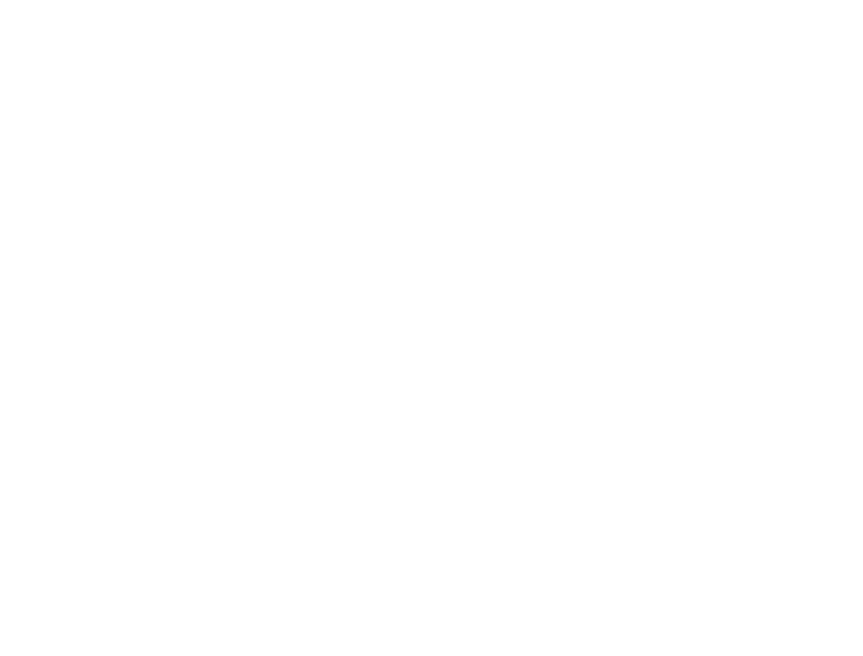
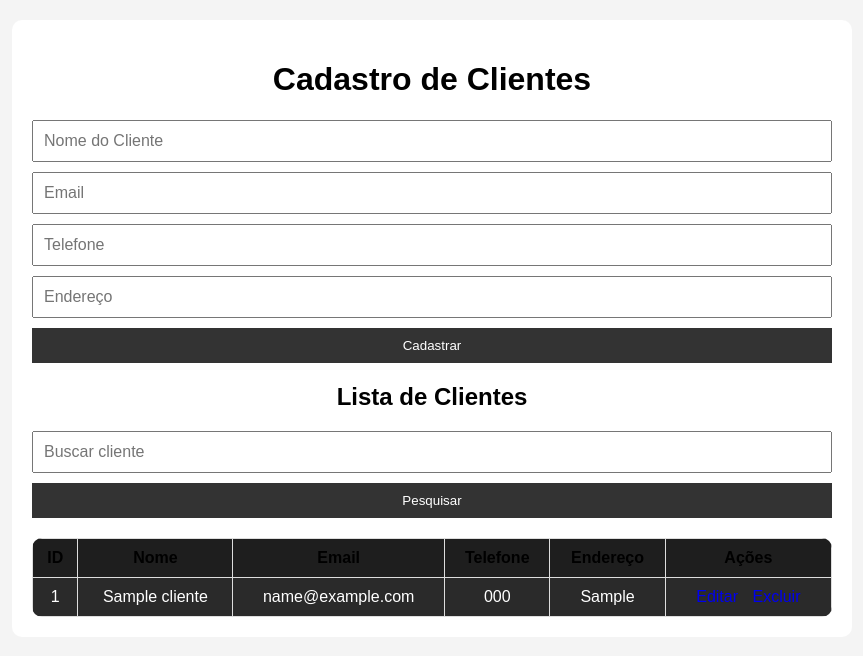
Before and after one commit to Karina-Amorim-Dev/SistemaCadastroPHP, a PHP site: page /Clientes/index.php in a window 1280 px wide. Before the commit the part shown is empty. Shown: the top 656 px of the page, without its empty margins (208-1071 px from the left). Run offline with PHP 8.4, Linux system fonts and the light colour scheme; tables that the repository leaves empty hold one stand-in row (values such as "Sample post").

Commit message:
feat: Criando o index de Clientes

```diff
--- a/Clientes/index.php
+++ b/Clientes/index.php
@@ -0,0 +1,97 @@
+<?php include '../conexao.php'; ?>
+
+<!DOCTYPE html>
+<html lang="pt-br">
+
+<head>
+    <meta charset="UTF-8">
+    <title>CRUD Clientes</title>
+    <link rel="stylesheet" href="../estilo.css">
+</head>
+
+<body>
+
+<div class="container">
+
+    <h1>Cadastro de Clientes</h1>
+
+    <form action="cadastrar.php" method="POST">
+
+        <input type="text" name="nome" placeholder="Nome do Cliente" required>
+
+        <input type="email" name="email" placeholder="Email" required>
+
+        <input type="text" name="telefone" placeholder="Telefone" required>
+
+        <input type="text" name="endereco" placeholder="Endereço" required>
+
+        <button type="submit">Cadastrar</button>
+
+    </form>
+
+    <h2>Lista de Clientes</h2>
+
+    <form method="GET" action="">
+        <input type="text" name="busca" placeholder="Buscar cliente">
+
+        <button type="submit">Pesquisar</button>
+    </form>
+
+    <table>
+
+        <tr>
+            <th>ID</th>
+            <th>Nome</th>
+            <th>Email</th>
+            <th>Telefone</th>
+            <th>Endereço</th>
+            <th>Ações</th>
+        </tr>
+
+<?php
+
+    $busca = isset($_GET['busca']) ? $_GET['busca'] : '';
+
+    $sql = "SELECT * FROM clientes
+    WHERE nome LIKE '%$busca%'";
+
+    $resultado = $conexao->query($sql);
+
+    while($dados = $resultado->fetch_assoc()) {
+
+        echo "
+            <tr>
+
+                <td>{$dados['id']}</td>
+                <td>{$dados['nome']}</td>
+                <td>{$dados['email']}</td>
+                <td>{$dados['telefone']}</td>
+                <td>{$dados['endereco']}</td>
+
+                <td>
+
+                    <a href='editar.php?id={$dados['id']}'>
+                        Editar
+                    </a>
+
+                    <a href='excluir.php?id={$dados['id']}'
+                    onclick=\"return confirm('Deseja excluir este cliente?')\">
+
+                        Excluir
+
+                    </a>
+
+                </td>
+
+            </tr>
+        ";
+    }
+
+?>
+
+    </table>
+
+</div>
+
+</body>
+</html>
--- a/Produtos/index.php
+++ b/Produtos/index.php
@@ -1,4 +1,4 @@
-<?php include 'conexao.php'; ?>
+<?php include '../conexao.php'; ?>
 
 
 <!DOCTYPE html>
```
